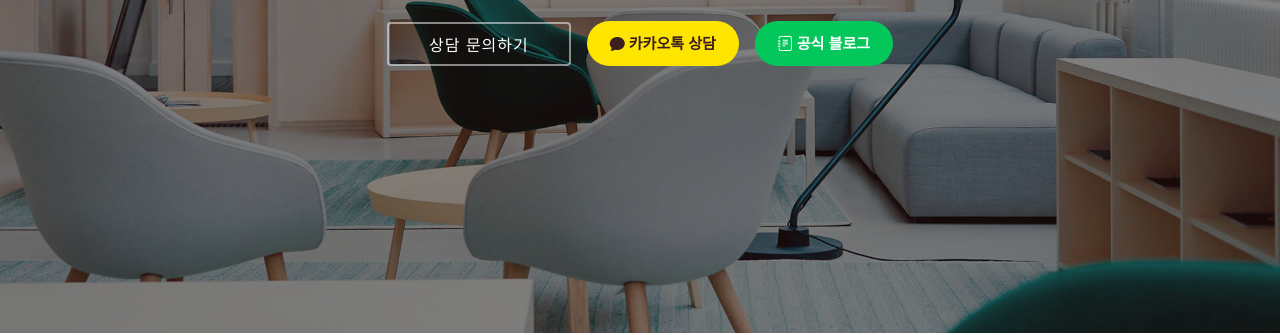
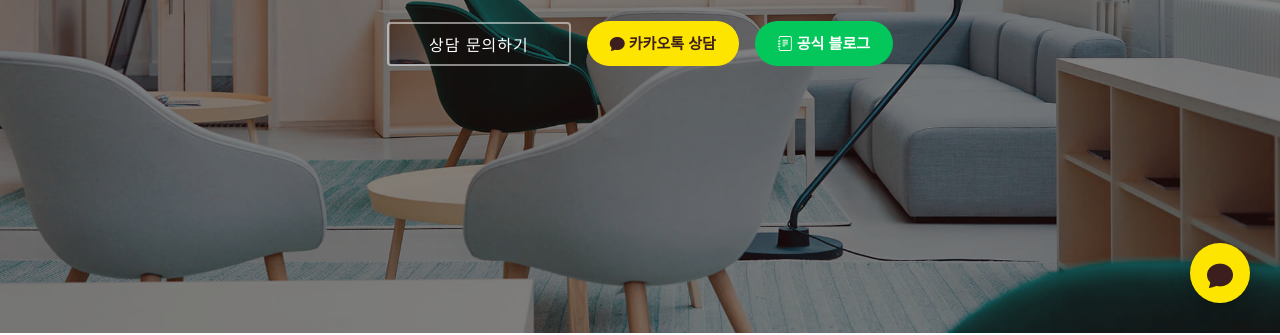
Before and after one commit to Mingoo2938/latinfta, a plain HTML site: page index.html in a window 1280 px wide. Shown: the part 467-802 px from the top of the page. Drawn offline with nearby package versions, Linux system fonts and the light colour scheme.

Commit message:
Add files via upload

```diff
--- a/index.html
+++ b/index.html
@@ -475,7 +475,12 @@
 
   <!-- Main JS File -->
   <script src="assets/js/main.js"></script>
-
+<!-- 플로팅 카카오톡 상담 버튼 (화면 고정) -->
+  <div style="position: fixed; bottom: 30px; right: 30px; z-index: 9999;">
+    <a href="https://business.kakao.com/space/793138/channel/_qZznG/chats" target="_blank" title="카카오톡 1:1 상담" style="display: flex; align-items: center; justify-content: center; width: 60px; height: 60px; background-color: #FEE500; color: #3c1e1e; border-radius: 50%; box-shadow: 0 4px 20px rgba(0,0,0,0.25); text-decoration: none; transition: transform 0.3s ease;" onmouseover="this.style.transform='scale(1.1)';" onmouseout="this.style.transform='scale(1.0)';">
+      <i class="bi bi-chat-fill" style="font-size: 26px;"></i>
+    </a>
+  </div>
 </body>
 
 </html>
```
